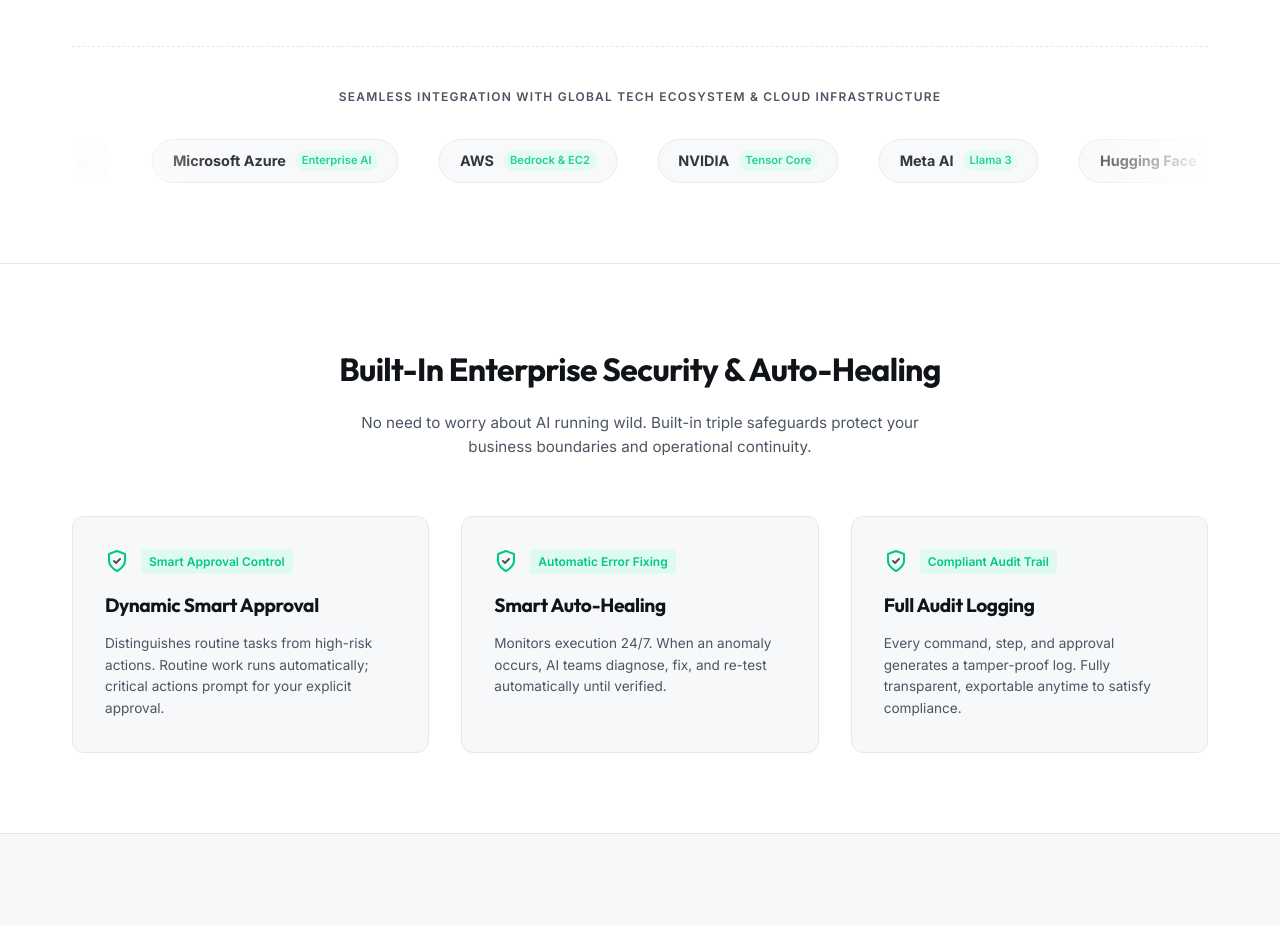
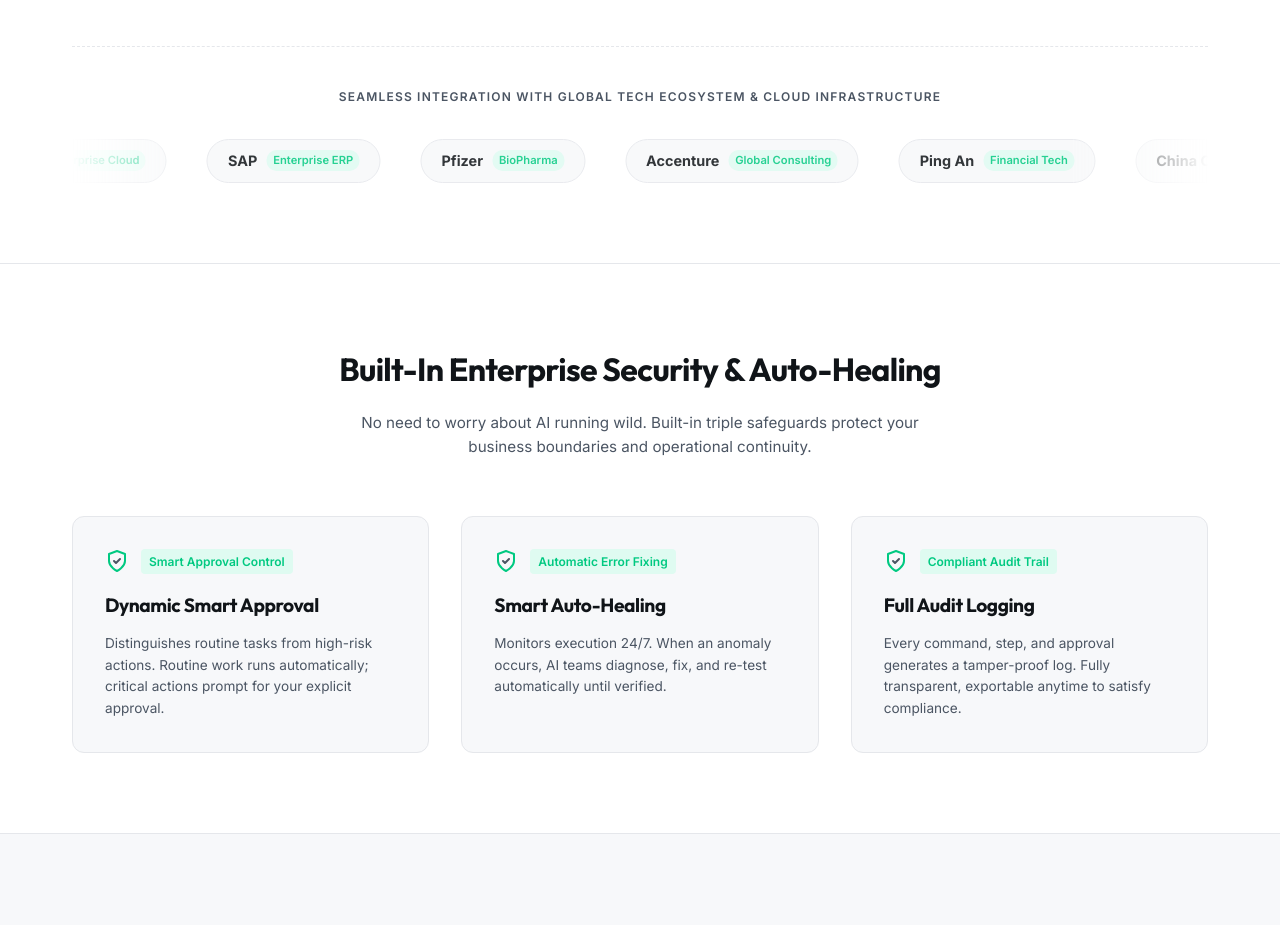
Before and after one commit to WangTeng-Tech/product-univerOS, a Next.js app: page / in a window 1280 px wide. Shown: the part 2080-3005 px from the top of the page. Built offline with nearby package versions, Linux system fonts and the light colour scheme.

Commit message:
feat: 将滚动Logo墙品牌替换为图一展示的真实全球500强与科技巨头列表

```diff
--- a/src/app/page.tsx
+++ b/src/app/page.tsx
@@ -295,28 +295,40 @@
                 width: 'max-content'
               }}>
                 {[
-                  { name: "OpenAI", tag: "GPT-4o / O3" },
-                  { name: "DeepSeek", tag: "V3 / R1" },
-                  { name: "Google Cloud", tag: "Gemini Pro" },
-                  { name: "Microsoft Azure", tag: "Enterprise AI" },
-                  { name: "AWS", tag: "Bedrock & EC2" },
-                  { name: "NVIDIA", tag: "Tensor Core" },
-                  { name: "Meta AI", tag: "Llama 3" },
-                  { name: "Hugging Face", tag: "Open Models" },
-                  { name: "Anthropic", tag: "Claude 3.5" },
-                  { name: "GitHub", tag: "Shadow Branch" },
+                  { name: "NVIDIA", tag: "AI Computing" },
+                  { name: "Tesla", tag: "Automotive & Energy" },
+                  { name: "Meta", tag: "AI & Social" },
+                  { name: "Apple", tag: "Consumer Tech" },
+                  { name: "Oracle", tag: "Enterprise Cloud" },
+                  { name: "SAP", tag: "Enterprise ERP" },
+                  { name: "Pfizer", tag: "BioPharma" },
+                  { name: "Accenture", tag: "Global Consulting" },
+                  { name: "Ping An", tag: "Financial Tech" },
+                  { name: "China Construction Bank", tag: "Global Banking" },
+                  { name: "Chevron", tag: "Energy & Energy" },
+                  { name: "AT&T", tag: "Telecom Network" },
+                  { name: "Dropbox", tag: "Cloud Storage" },
+                  { name: "Nike", tag: "Global Sportswear" },
+                  { name: "Chase", tag: "Global Financial" },
+                  { name: "Wise", tag: "Cross-Border FinTech" },
 
                   // Duplicate array for seamless infinite marquee loop
-                  { name: "OpenAI", tag: "GPT-4o / O3" },
-                  { name: "DeepSeek", tag: "V3 / R1" },
-                  { name: "Google Cloud", tag: "Gemini Pro" },
-                  { name: "Microsoft Azure", tag: "Enterprise AI" },
-                  { name: "AWS", tag: "Bedrock & EC2" },
-                  { name: "NVIDIA", tag: "Tensor Core" },
-                  { name: "Meta AI", tag: "Llama 3" },
-                  { name: "Hugging Face", tag: "Open Models" },
-                  { name: "Anthropic", tag: "Claude 3.5" },
-                  { name: "GitHub", tag: "Shadow Branch" }
+                  { name: "NVIDIA", tag: "AI Computing" },
+                  { name: "Tesla", tag: "Automotive & Energy" },
+                  { name: "Meta", tag: "AI & Social" },
+                  { name: "Apple", tag: "Consumer Tech" },
+                  { name: "Oracle", tag: "Enterprise Cloud" },
+                  { name: "SAP", tag: "Enterprise ERP" },
+                  { name: "Pfizer", tag: "BioPharma" },
+                  { name: "Accenture", tag: "Global Consulting" },
+                  { name: "Ping An", tag: "Financial Tech" },
+                  { name: "China Construction Bank", tag: "Global Banking" },
+                  { name: "Chevron", tag: "Energy & Energy" },
+                  { name: "AT&T", tag: "Telecom Network" },
+                  { name: "Dropbox", tag: "Cloud Storage" },
+                  { name: "Nike", tag: "Global Sportswear" },
+                  { name: "Chase", tag: "Global Financial" },
+                  { name: "Wise", tag: "Cross-Border FinTech" }
                 ].map((logo, index) => (
                   <div key={index} style={{
                     display: 'inline-flex',
```
